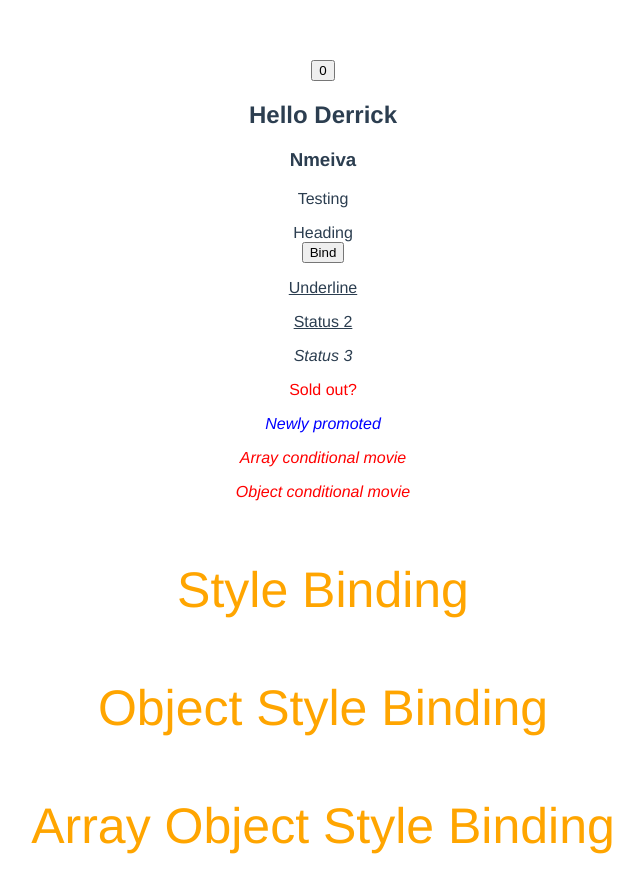
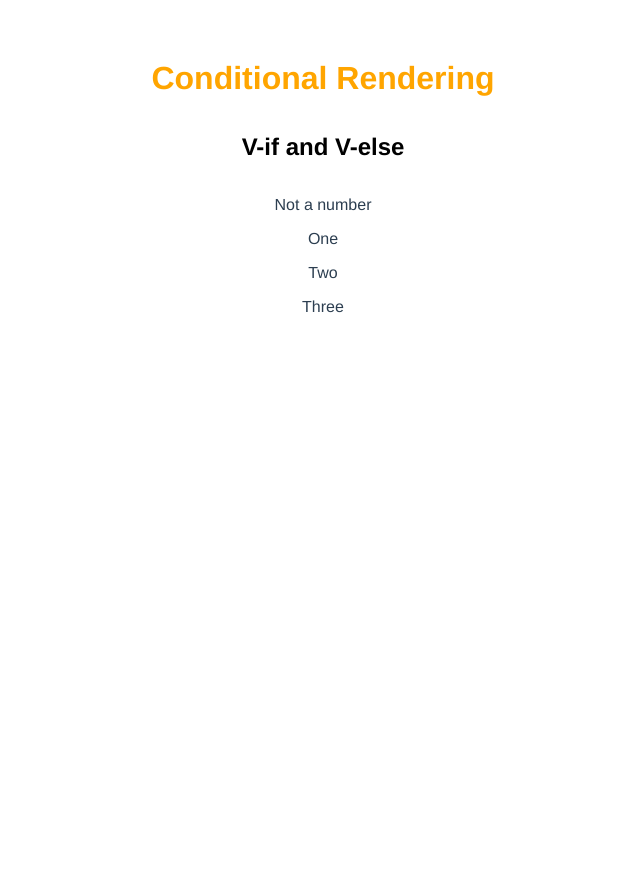
Before and after one commit to DerrickMbugua/vue-refresher, a Vue app: page / in a window 1280 px wide. Shown: the top 892 px of the page, without its empty margins (317-960 px from the left). After the commit the page ends 800 px from the top, so only its background shows below. Built offline with nearby package versions, Linux system fonts and the light colour scheme.

Commit message:
conditional rendering

```diff
--- a/src/App.vue
+++ b/src/App.vue
@@ -1,30 +1,17 @@
 <template>
-
-  <button @click="count++">{{ count }}</button>
-  <h2>Hello {{ name }}</h2>
-  <h3 v-text="msg"></h3>
-  <div v-html="text"></div>
-  <div v-bind:id="headingId">Heading</div>
-  <button :disabled="isDisabled">Bind</button>
-  <p class="underline">Underline</p>
-  <p class="underline" v-bind:class="status">Status 2</p>
-  <p v-bind:class="isPromoted && 'promoted'">Status 3</p>
-  <p :class="isColor ? 'sold-out' : 'new'">Sold out?</p>
-  <p :class="['new', 'promoted']">Newly promoted</p>
-  <p :class="[isPromoted && 'promoted', isColor ? 'sold-out' : 'new']">Array conditional movie</p>
-  <p :class="{
-    promoted: isPromoted,
-    'sold-out': isColor,
-    new: !isColor
-  }">Object conditional movie</p>
-  <p :style="{
-    color: highlightColor,
-    fontSize: headerSize + 'px',
-    padding: '10px'
-  }">Style Binding</p>
-
-<p :style="headerStyleObject">Object Style Binding</p>
-<p :style="[headerStyleObject, headerSpacing]">Array Object Style Binding</p>
+<h1 :style="{
+  color: headerColor
+}">Conditional Rendering</h1>
+<h2 :style="headerStyling">V-if and V-else</h2>
+<p v-if="count === 0">The number is zero</p>
+<p v-else-if="count < 0">The number is negative</p>
+<p v-else-if="count > 0">The number is positive</p>
+<p v-else>Not a number</p>
+<template v-if="display === true">
+<p>One</p>
+<p>Two</p>
+<p>Three</p>
+</template>
 </template>
 
 <script>
@@ -34,25 +21,14 @@ export default {
 
   data() {
     return {
-      count: 0,
-      name: "Derrick",
-      msg: "Nmeiva",
-      text: "<p>Testing</p>",
-      headingId: "heading",
-      isDisabled: false,
-      status: 'danger',
-      isPromoted: true,
-      isColor: true,
-      highlightColor: 'orange',
-      headerSize: 50,
-      headerStyleObject: {
-        color: 'orange',
-        fontSize: '50px'
+      count: 'h',
+      headerColor: 'orange',
+      headerStyling: {
+        color: 'black',
+        padding: '15px',
 
       },
-      headerSpacing: {
-        padding: '10px'
-      }
+      display: true
     }
   }
 }
@@ -67,16 +43,5 @@ export default {
   color: #2c3e50;
   margin-top: 60px;
 }
-.underline{
-  text-decoration: underline;
-}
-.promoted{
-  font-style: italic;
-}
-.new{
-  color: blue;
-}
-.sold-out{
-  color: red;
-}
+
 </style>
```
